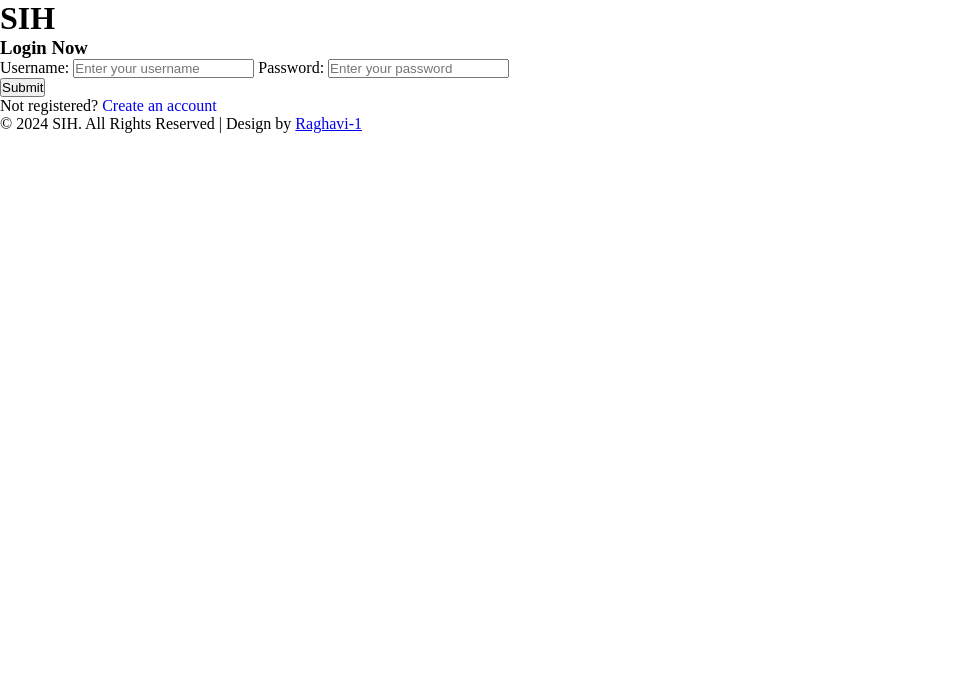
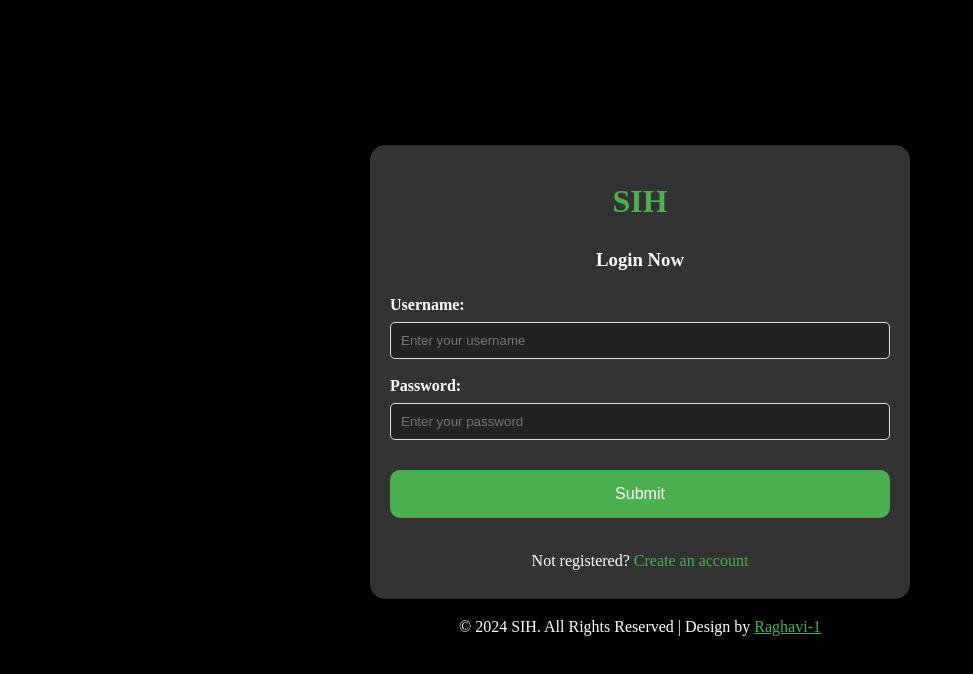
Before and after one commit to SIH24ORG/SIH24, a plain HTML site: page Website/client/index.html in a window 1280 px wide. Shown: the whole page, without its empty margins (0-973 px from the left). Drawn offline with Linux system fonts and the light colour scheme.

Commit message:
Raghavi_1: Added Styles For Login

```diff
--- a/Website/client/styles/styles.css
+++ b/Website/client/styles/styles.css
@@ -1,4 +1,73 @@
-*{
-    padding: 0px;
-    margin: 0px;
+body {
+    display: flex;
+    align-items: center;
+    justify-content: center;
+    font-family: 'Times New Roman', Times, serif;
+    line-height: 1.5;
+    min-height: 100vh;
+    background: black;
+    color: white;
+    flex-direction: column;
+    margin: 0;
 }
+
+.main {
+    background-color: #333;
+    border-radius: 15px;
+    box-shadow: 0 0 20px rgba(0, 0, 0, 0.2);
+    padding: 10px 20px;
+    transition: transform 0.2s;
+    width: 500px;
+    text-align: center;
+    color: white;
+}
+
+h1 {
+    color: #4CAF50;
+}
+
+label {
+    display: block;
+    width: 100%;
+    margin-top: 10px;
+    margin-bottom: 5px;
+    text-align: left;
+    color: white;
+    font-weight: bold;
+}
+
+input {
+    display: block;
+    width: 100%;
+    margin-bottom: 15px;
+    padding: 10px;
+    box-sizing: border-box;
+    border: 1px solid #ddd;
+    border-radius: 5px;
+    background-color: #222;
+    color: white;
+}
+
+button {
+    padding: 15px;
+    border-radius: 10px;
+    margin-top: 15px;
+    margin-bottom: 15px;
+    border: none;
+    color: white;
+    cursor: pointer;
+    background-color: #4CAF50;
+    width: 100%;
+    font-size: 16px;
+}
+
+.wrap {
+    display: flex;
+    justify-content: center;
+    align-items: center;
+}
+
+a {
+    color: #4CAF50;
+    text-decoration: none;
+}
```
